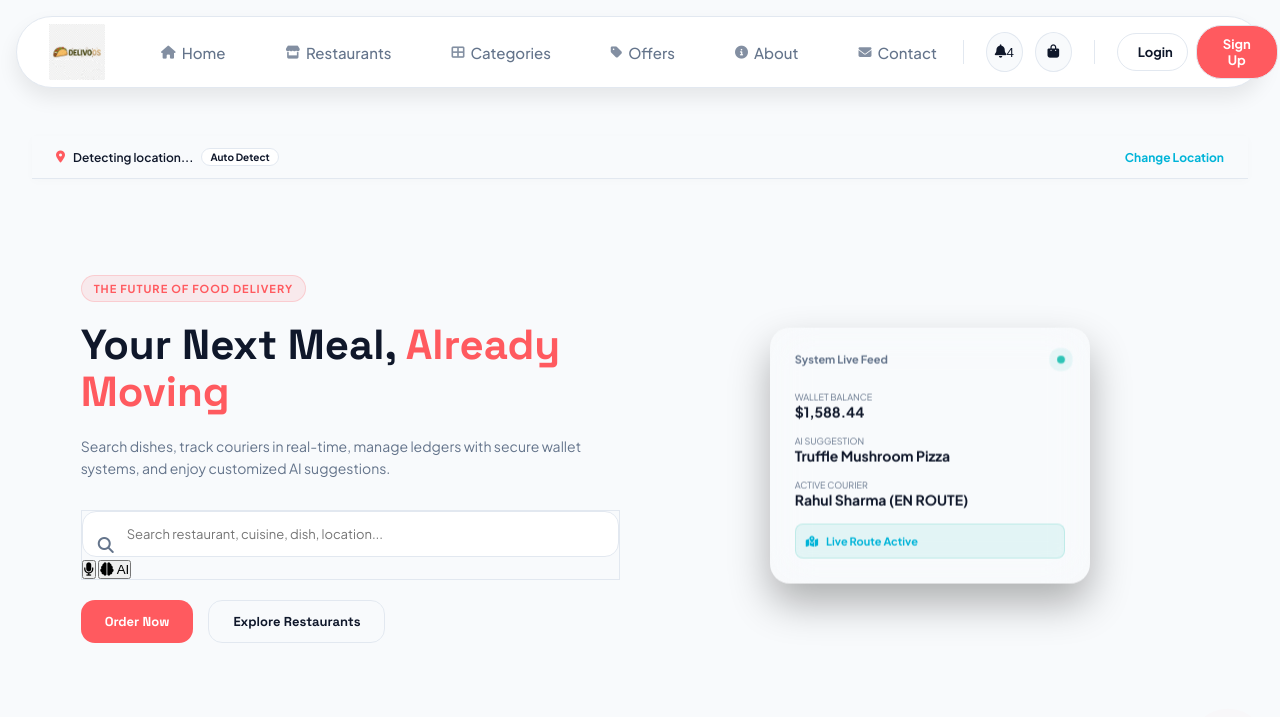
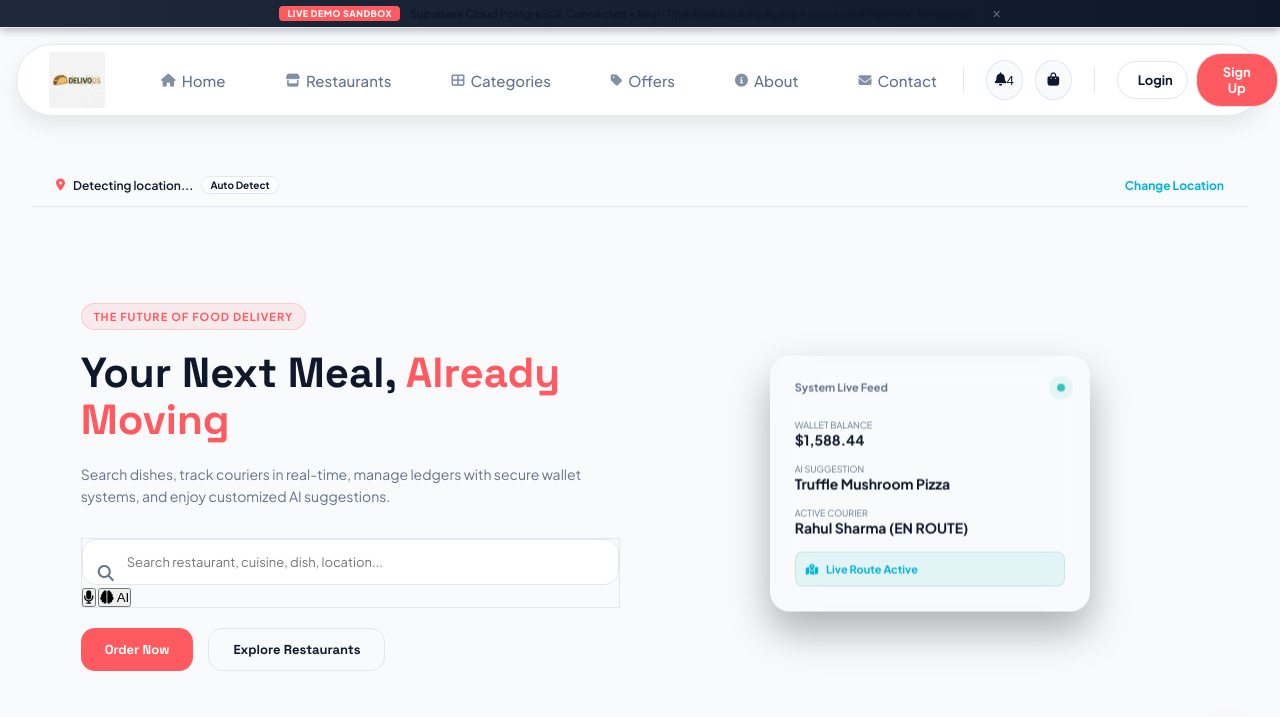
Before and after one commit to abhishektangade965-crypto/Food-Delivery-Enterprise-System, a plain HTML site: page frontend/index.html in a window 1280 px wide. Shown: the top 717 px of the page. Drawn offline with nearby package versions, Linux system fonts and the light colour scheme.

Commit message:
Add sticky Live Demo Sandbox banner and refine DOM text from Mock Friend Join to Simulate Member Join

```diff
--- a/frontend/index.html
+++ b/frontend/index.html
@@ -62,6 +62,13 @@
     <link rel="manifest" href="manifest.json">
 </head>
 <body>
+    <!-- Sticky Interactive Sandbox Demo Banner -->
+    <div id="demo-sandbox-banner" style="position: sticky; top: 0; z-index: 10002; background: linear-gradient(90deg, #1E293B, #0F172A); border-bottom: 1px solid var(--border); color: var(--text-main); text-align: center; padding: 6px 16px; font-size: 11px; font-weight: 600; display: flex; align-items: center; justify-content: center; gap: 10px; font-family: var(--font-body); box-shadow: 0 2px 10px rgba(0,0,0,0.3);">
+        <span class="badge" style="background: var(--primary); color: white; padding: 2px 8px; font-size: 9px; font-weight: 800; border-radius: 4px; letter-spacing: 0.5px;">LIVE DEMO SANDBOX</span>
+        <span>Supabase Cloud PostgreSQL Connected • Real-Time WebSockets Active • Interactive Portfolio Simulation</span>
+        <button onclick="document.getElementById('demo-sandbox-banner').style.display='none'" style="background: none; border: none; color: var(--text-muted); cursor: pointer; font-size: 14px; margin-left: 10px; line-height: 1;" title="Dismiss banner">&times;</button>
+    </div>
+
     <!-- Radial ambient layers -->
     <div class="glow-sphere-1"></div>
     <div class="glow-sphere-2"></div>
@@ -248,7 +255,7 @@
             </div>
 
             <div class="modal-btn-row" style="margin-top: 20px;">
-                <button class="modal-btn modal-btn-primary" onclick="simulateFriendJoin()">Mock Friend Join</button>
+                <button class="modal-btn modal-btn-primary" onclick="simulateFriendJoin()">Simulate Member Join</button>
                 <button class="modal-btn modal-btn-secondary" onclick="closeGroupModal()">Close</button>
             </div>
         </div>
```
Also changed, not shown: index.html (+8 -1 lines).
